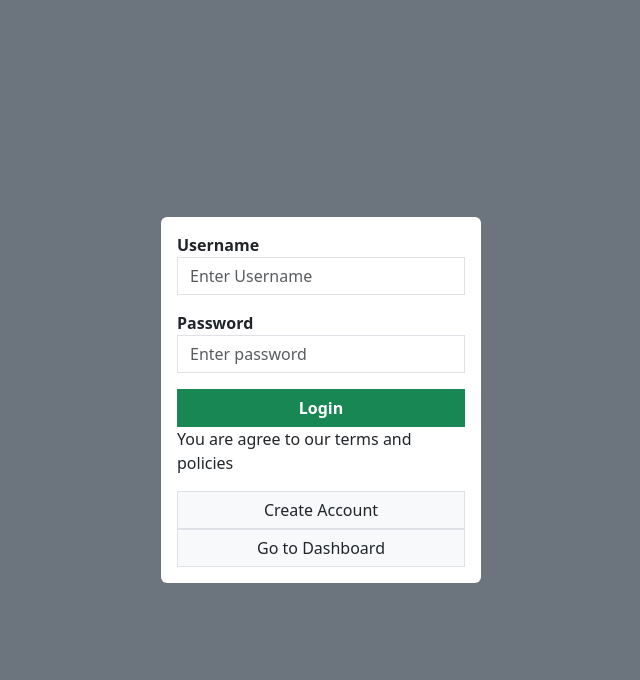
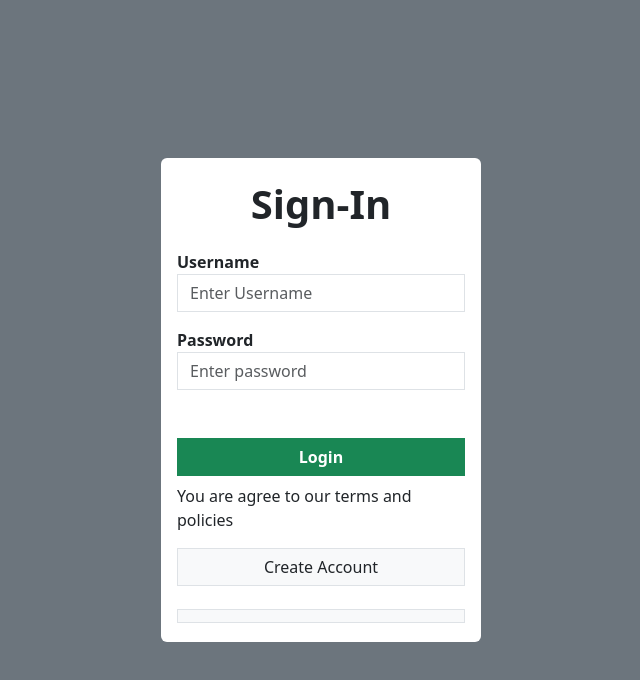
Before and after one commit to Jayem09/Jayem09-itelec_3a_grp6, a React (Create React App) app in the folder rental-management/: page / in a window 1280 px wide. Shown: the top 680 px of the page, without its empty margins (319-959 px from the left). Built offline with nearby package versions, Linux system fonts and the light colour scheme.

Commit message:
fix login/signup design and spacing

```diff
--- a/rental-management/src/Dashboard/dashboard.js
+++ b/rental-management/src/Dashboard/dashboard.js
@@ -4,7 +4,7 @@ import { Link } from 'react-router-dom';
 const Dashboard = () => {
   return (
     <div>
-      <Link to="Dashboard" className='badge text-bg-primary text-wrap'> Hello atan </Link>
+      <p className='badge text-bg-dark text-wrap fs-1 fw-bold text-align-center justify-content-center d-flex rounded-0'> Welcome to REST </p>
     </div>
   );
 }
--- a/rental-management/src/loginForm/Login.js
+++ b/rental-management/src/loginForm/Login.js
@@ -5,20 +5,21 @@ const Login = () => {
   return (
     <div className='d-flex justify-content-center align-items-center bg-secondary vh-100'>
       <div className='bg-white p-3 rounded w-25'>
+        <p className='d-flex justify-content-center align-items-center fw-bold fs-1'>Sign-In</p>
         <form action="">
             <div className='mb-3'>
              <label htmlFor='username'><strong>Username</strong></label>
              <input type='Username' placeholder='Enter Username' className='form-control rounded-0' />
             </div>
-            <div className='mb-3'>
+            <div className='mb-5'>
                 <label htmlFor='password'><strong>Password</strong></label>
                 <input type='password' placeholder='Enter password' className='form-control rounded-0'/>
             </div>
 
-            <button className='btn btn-success w-100 rounded-0'><strong>Login</strong></button>
+            <button className='btn btn-success w-100 rounded-0 mb-2'><strong>Login</strong></button>
             <p className='justify-content-center align-items-center d-flex'>You are agree to our terms and policies</p>
-            <Link to="Signup" className='btn btn-default border w-100 bg-light rounded-0'>Create Account</Link>
-            <Link to="Dashboard" className='btn btn-default border w-100 bg-light rounded-0'>Go to Dashboard</Link>
+            <Link to="Signup" className='btn btn-default border w-100 bg-light rounded-0 mb-3'>Create Account</Link>
+            <Link to="Dashboard" className='btn btn-default border w-100 bg-light rounded-0'></Link>
 
         </form>
       </div>
--- a/rental-management/src/signupForm/Signup.js
+++ b/rental-management/src/signupForm/Signup.js
@@ -4,6 +4,7 @@ const Signup = () => {
   return (
     <div className='d-flex justify-content-center align-items-center bg-secondary vh-100'>
     <div className='bg-white p-3 rounded w-25'>
+      <p className='fw-bold justify-content-center align-center-center d-flex fs-1'>Sign-Up</p>
       <form action="">
           <div className='mb-3'>
            <label htmlFor='username'><strong>Name</strong></label>
@@ -13,7 +14,7 @@ const Signup = () => {
               <label htmlFor='Email'><strong>Email</strong></label>
               <input type='Email' placeholder='Enter Email' className='form-control rounded-0'/>
           </div>
-          <div className='mb-3'>
+          <div className='mb-5 '>
               <label htmlFor='password'><strong>Password</strong></label>
               <input type='password' placeholder='Enter password' className='form-control rounded-0'/>
           </div>
```
